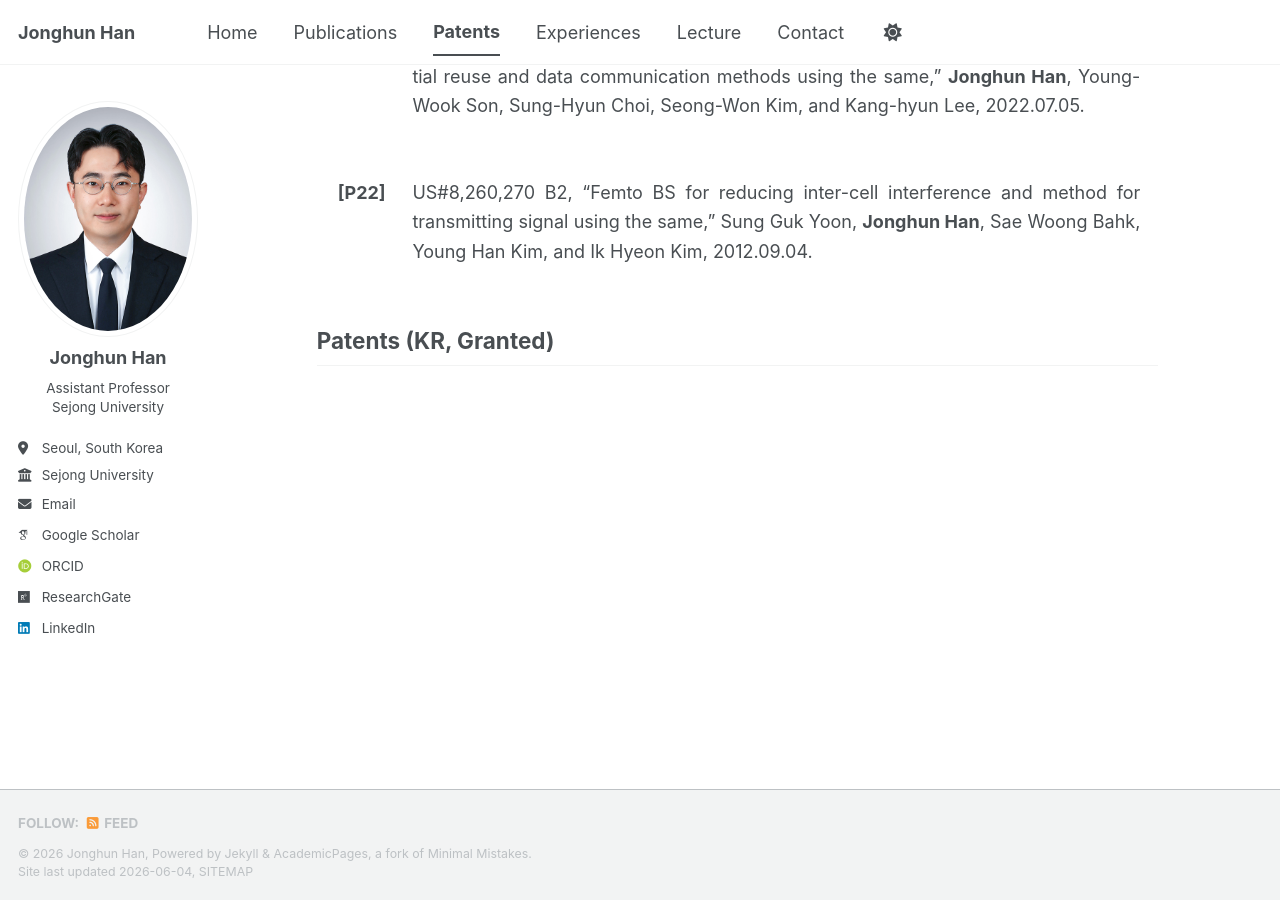
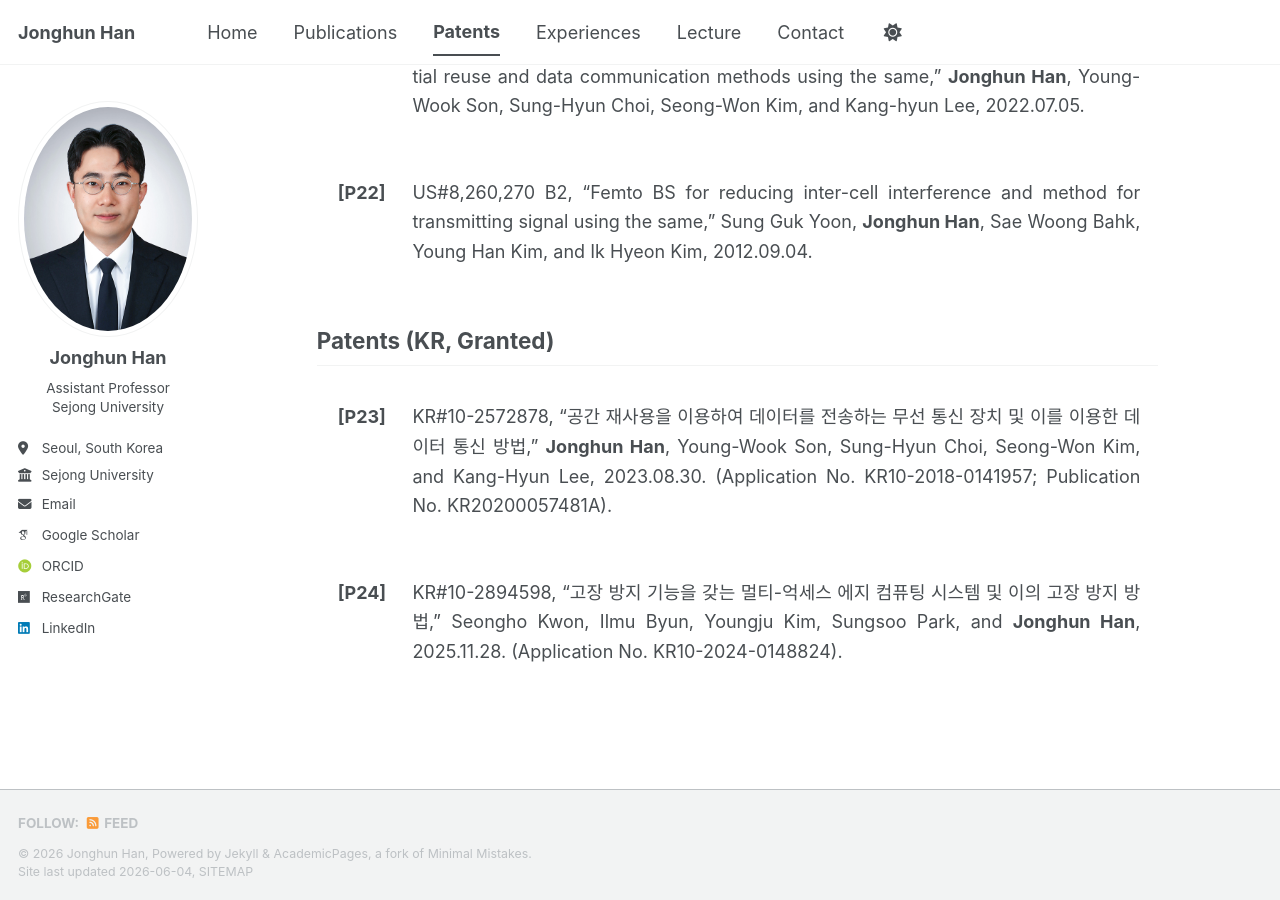
Before and after one commit to icnsl/icnsl.github.io, a Jekyll site: the page built from _pages/patents.md, in a window 1280 px wide and 900 px high, scrolled down 2998 px. Built offline with Jekyll 4.4.1, drawn with Linux system fonts in a browser that asks for light colours; some web fonts are replaced; a script bundle is joined from its source files by our own code; library files that are not in the unit come from our copies.

Commit message:
Update patents.md

```diff
--- a/_pages/patents.md
+++ b/_pages/patents.md
@@ -231,3 +231,25 @@ author_profile: true
 </div>
 
 ## Patents (KR, Granted)
+
+<div class="pub-entry">
+  <div class="pub-no">[P23]</div>
+  <div class="pub-citation">
+    KR#10-2572878,
+    “공간 재사용을 이용하여 데이터를 전송하는 무선 통신 장치 및 이를 이용한 데이터 통신 방법,”
+    <strong>Jonghun Han</strong>, Young-Wook Son, Sung-Hyun Choi, Seong-Won Kim, and Kang-Hyun Lee,
+    2023.08.30.
+    <span class="pub-impact">(Application No. KR10-2018-0141957; Publication No. KR20200057481A).</span>
+  </div>
+</div>
+
+<div class="pub-entry">
+  <div class="pub-no">[P24]</div>
+  <div class="pub-citation">
+    KR#10-2894598,
+    “고장 방지 기능을 갖는 멀티-억세스 에지 컴퓨팅 시스템 및 이의 고장 방지 방법,”
+    Seongho Kwon, Ilmu Byun, Youngju Kim, Sungsoo Park, and <strong>Jonghun Han</strong>,
+    2025.11.28.
+    <span class="pub-impact">(Application No. KR10-2024-0148824).</span>
+  </div>
+</div>
```
